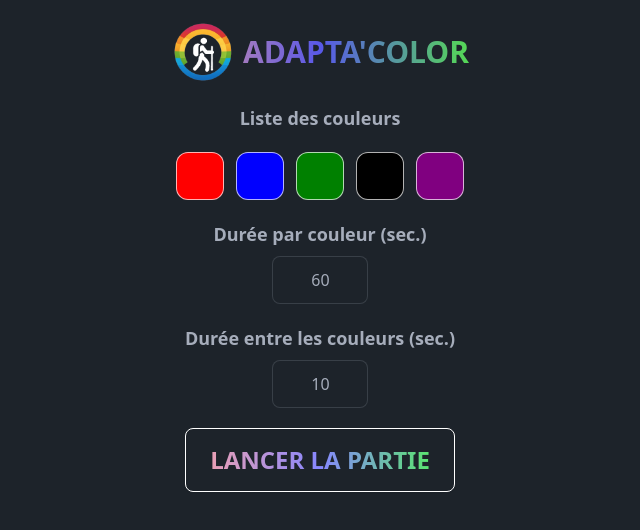
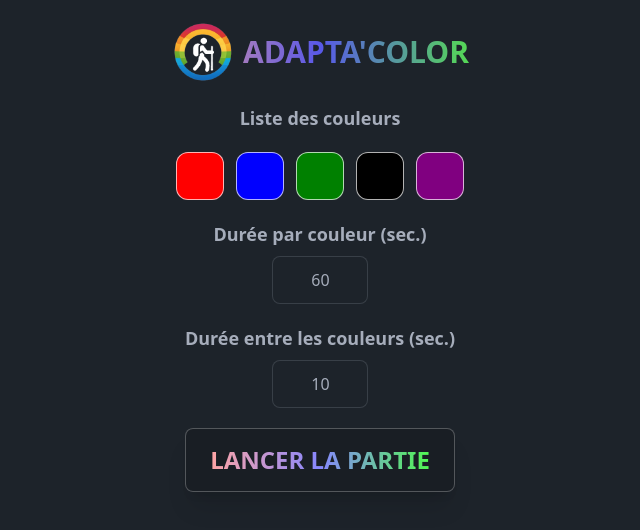
Before and after one commit to kevinmulier/color_countdown, a React (Vite) app: page / in a window 1280 px wide. Shown: the top 530 px of the page, without its empty margins (320-960 px from the left). Built offline with nearby package versions, Linux system fonts and the light colour scheme.

Commit message:
improve gradient

```diff
--- a/src/components/GradientButton.jsx
+++ b/src/components/GradientButton.jsx
@@ -2,9 +2,11 @@
 const GradientButton = ({ onClick, text }) => {
   return (
     <button
-      className="btn border border-white bg-gradient-to-r from-[#ffa5a5] via-[#8787ff] to-[#51f851] text-transparent bg-clip-text btn-lg text-2xl font-bold uppercase no-animation"
+      className="border border-white border-opacity-25 shadow-xl btn btn-lg no-animation"
       onClick={onClick}>
-      {text}
+      <span className="bg-gradient-to-r from-[#ffa5a5] via-[#8787ff] to-[#51f851] text-transparent bg-clip-text text-2xl font-bold uppercase ">
+        {text}
+      </span>
     </button>
   );
 };
```
